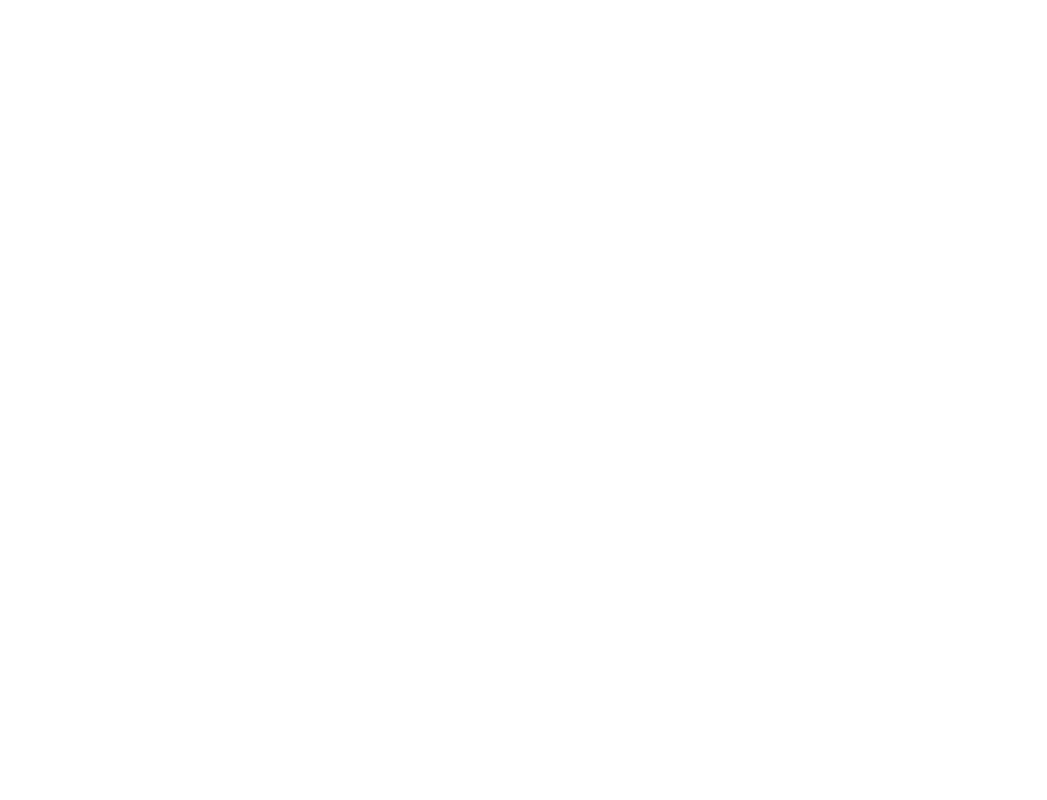
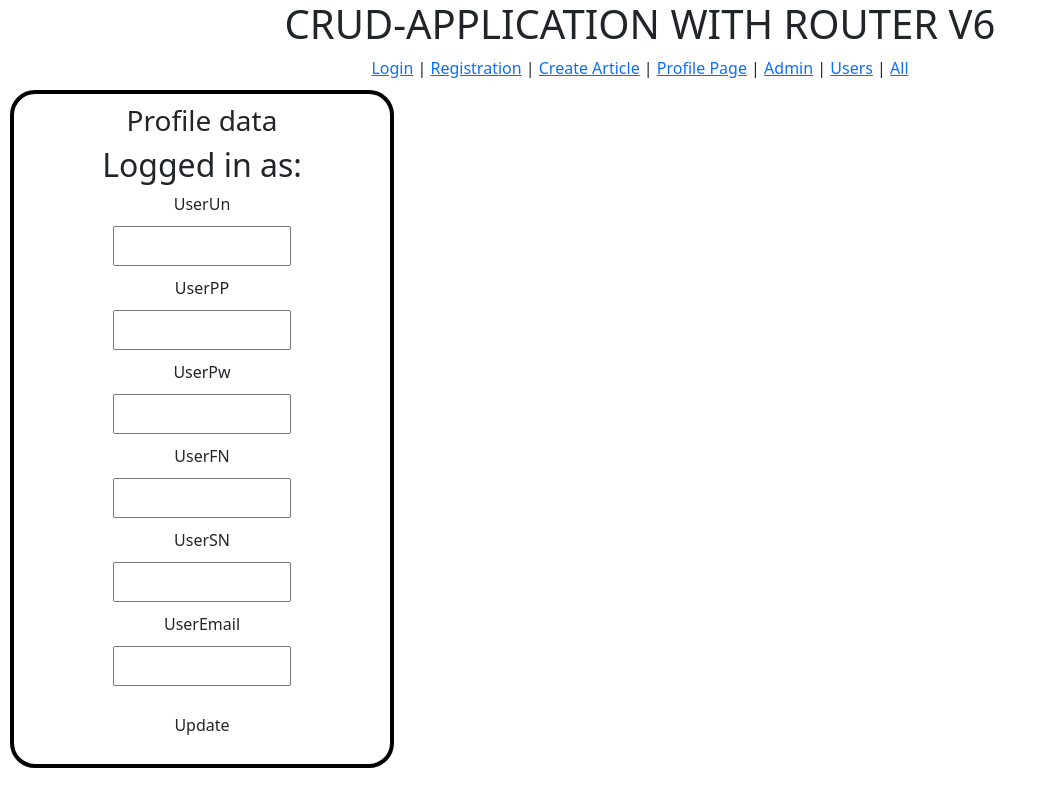
Before and after one commit to PapD1020/Kando-Szakdolgozat-2021-2022, a React (Create React App) app in the folder Szakdogához/CRUD-APPLICATION/client/: page /profilePage in a window 1280 px wide. Before the commit this address had no page. Shown: the whole page, without its empty margins (0-1047 px from the left). Built offline with nearby package versions, Linux system fonts and the light colour scheme; no server answers.

Commit message:
crated profilePage.js Id value check and vlidation needed

```diff
--- a/Szakdogához/CRUD-APPLICATION/client/src/App.js
+++ b/Szakdogához/CRUD-APPLICATION/client/src/App.js
@@ -10,6 +10,7 @@
         <Link to="/login">Login</Link> | {" "}
         <Link to="/registration">Registration</Link> | {" "}
         <Link to="/createArticle">Create Article</Link> | {" "}
+        <Link to="/profilePage">Profile Page</Link> | {" "}
         <Link to="/admins">Admin</Link> | {" "}
         <Link to="/users">Users</Link> | {" "}
         <Link to="/all">All</Link>
--- a/Szakdogához/CRUD-APPLICATION/client/src/index.js
+++ b/Szakdogához/CRUD-APPLICATION/client/src/index.js
@@ -7,6 +7,7 @@
 import All from "./routes/all";
 import Registration from "./routes/registration";
 import Login from "./routes/login";
+import ProfilePage from "./routes/profilePage";
 
 const rootElement = document.getElementById("root");
 render(
@@ -16,6 +17,7 @@
         <Route path="login" element={<Login />}></Route>
         <Route path="registration" element={<Registration />}></Route>
         <Route path="createArticle" element={<Post />}></Route>
+        <Route path="profilePage" element={<ProfilePage />}></Route>
         <Route path="admins" element={<Admins />}></Route>
         <Route path="users" element={<Users />}></Route>
         <Route path="all" element={<All />}></Route>
--- /dev/null
+++ b/Szakdogához/CRUD-APPLICATION/client/src/routes/profilePage.js
@@ -0,0 +1,94 @@
+import React, {useEffect, useState} from "react";
+import '../App.css';
+import Axios from 'axios';
+
+export default function ProfileUpdate(){
+
+    //Id vigygálata, átadása
+    //Validációja a beviteli mezőknek
+
+    const [UserUnUpd, setUserUnUpd] = useState('');
+    const [UserPPUpd, setUserPPUpd] = useState('');
+    const [UserPwUpd, setUserPwUpd] = useState('');
+    const [UserFNUpd, setUserFNUpd] = useState('');
+    const [UserSNUpd, setUserSNUpd] = useState('');
+    const [UserEmailUpd, setUserEmailUpd] = useState('');
+    const [LoginStatus, setLoginStatus] = useState('');
+
+    const current = new Date();
+    const date = `${current.getFullYear()}-${current.getMonth() + 1}-${current.getDate()} ${current.getHours()}:${current.getMinutes()}:${current.getSeconds()}`;
+
+    Axios.defaults.withCredentials = true;
+
+    //check every time we refresh the page if a user is logged in
+    useEffect(() => {
+        Axios.get('http://localhost:3001/api/login/user').then((response) => {
+            //ellenőrzésre
+            //console.log("Are we logged in: " + JSON.stringify(response));
+            if(response.data.loggedIn === true){
+                setLoginStatus(response.data.user[0].UserUn);
+            }
+        });
+    }, []);
+
+    //POST - USERS
+    const submitUserDataUpd = (userId) => {
+
+    //postName - backend variable name
+        Axios.put(`http://localhost:3001/api/update/user/${userId}`, { //URL for our api (node.js backend)
+        //userUn must be the same as in back-end index.js req.body.userUn !!!
+        userUn: UserUnUpd,
+        userPP: UserPPUpd,
+        userPw: UserPwUpd,
+        userFN: UserFNUpd,
+        userSN: UserSNUpd,
+        userEmail: UserEmailUpd,
+        userCreatedAt: date,
+        userUpdatedAt: date
+        }).then((response) =>
+            console.log("Update user response: " + JSON.stringify(response))
+        );
+
+        alert("Successfully updated as: ");
+    };
+
+    return(
+        <div className="smallContainer">
+          <div className='form'>
+            <h3>Profile data</h3>
+            <h2>Logged in as: {LoginStatus}</h2>
+                <label>UserUn</label>
+                <input type="text" name="userUnUpd" onChange={(e) => {
+                    setUserUnUpd(e.target.value);
+                }}></input>
+
+                <label>UserPP</label>
+                <input type="text" name="userUnUpd" onChange={(e) => {
+                    setUserPPUpd(e.target.value);
+                }}></input>
+
+                <label>UserPw</label>
+                <input type="password" name="userPwUpd" onChange={(e) => {
+                    setUserPwUpd(e.target.value);
+                }}></input>
+
+                <label>UserFN</label>
+                <input type="text" name="userFNUpd" onChange={(e) => {
+                    setUserFNUpd(e.target.value);
+                }}></input>
+
+                <label>UserSN</label>
+                <input type="text" name="userSNUpd" onChange={(e) => {
+                    setUserSNUpd(e.target.value);
+                }}></input>
+
+                <label>UserEmail</label>
+                <input type="email" name="userEmailUpd" onChange={(e) => {
+                    setUserEmailUpd(e.target.value);
+                }}></input>
+
+                <button className="btn" onClick={submitUserDataUpd}>Update</button>
+            </div>
+        </div>
+    );
+}
```
Also changed, not shown: 1 other file (tests, documents, lock files or other folders).
